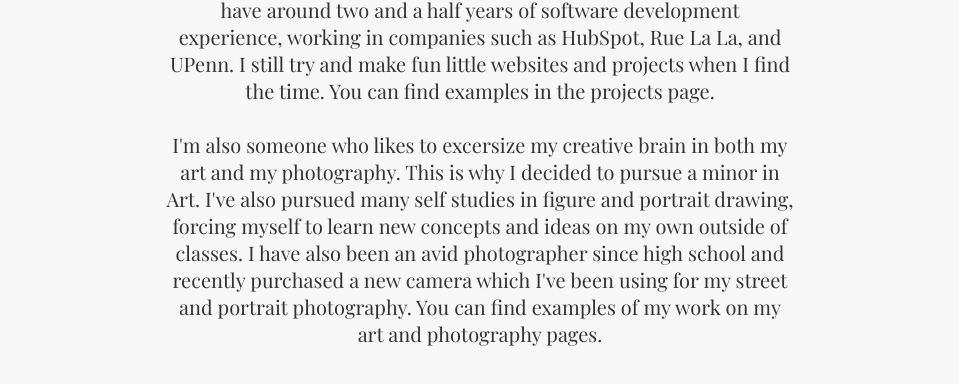
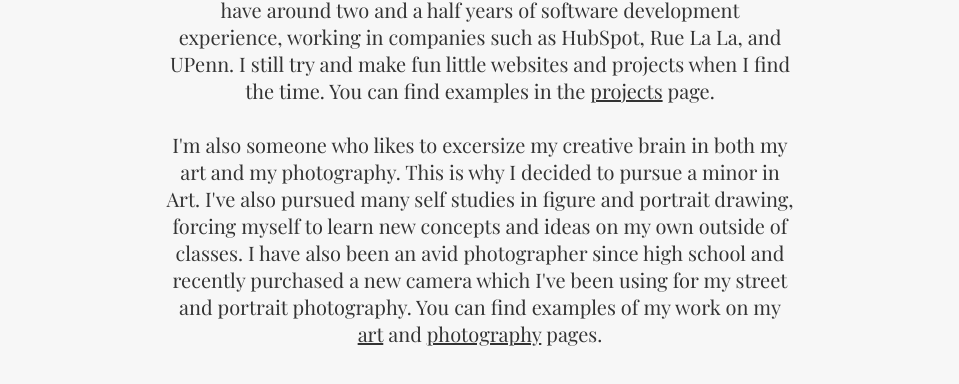
Before and after one commit to Jonah-Min/NewPersonalWebsite, a React (Create React App) app: page /about in a window 1280 px wide. Shown: the part 1110-1494 px from the top of the page, without its empty margins (160-1119 px from the left). Built offline with nearby package versions, Linux system fonts and the light colour scheme.

Commit message:
Link to pages in about me

```diff
--- a/src/components/homePage/NavCards.js
+++ b/src/components/homePage/NavCards.js
@@ -14,7 +14,7 @@
         rgba(0, 0, 0, 0.25),
         rgba(0, 0, 0, 0.25)
       ), url(${src})`,
-      'background-position-x': center,
+      backgroundPositionX: center,
     };
 
     return (
--- a/src/containers/AboutPage.js
+++ b/src/containers/AboutPage.js
@@ -1,4 +1,5 @@
 import React, { PureComponent } from 'react';
+import { Link } from 'react-router-dom';
 
 import "../stylesheets/aboutPage.css";
 
@@ -23,14 +24,14 @@
             Since then I've been making random projects during my free time and just exploring what I can do with code.
             I also have around two and a half years of software development experience, working in companies
             such as HubSpot, Rue La La, and UPenn. I still try and make fun little websites and projects when I find the
-            time. You can find examples in the projects page.
+            time. You can find examples in the <Link to="/projects">projects</Link> page.
             <br /><br />
             I'm also someone who likes to excersize my creative brain
             in both my art and my photography. This is why I decided to pursue a minor in Art.
             I've also pursued many self studies in figure and portrait drawing, forcing myself to learn
             new concepts and ideas on my own outside of classes. I have also been an avid photographer since high school and
             recently purchased a new camera which I've been using for my street and portrait photography. You can find
-            examples of my work on my art and photography pages.
+            examples of my work on my <Link to="/art">art</Link> and <Link to="/photos">photography</Link> pages.
           </span>
         </span>
       </span>
--- a/src/stylesheets/aboutPage.css
+++ b/src/stylesheets/aboutPage.css
@@ -57,3 +57,7 @@
   box-sizing: border-box;
   font-size: 20px;
 }
+
+.about .description-block a {
+  color: #333;
+}
```
